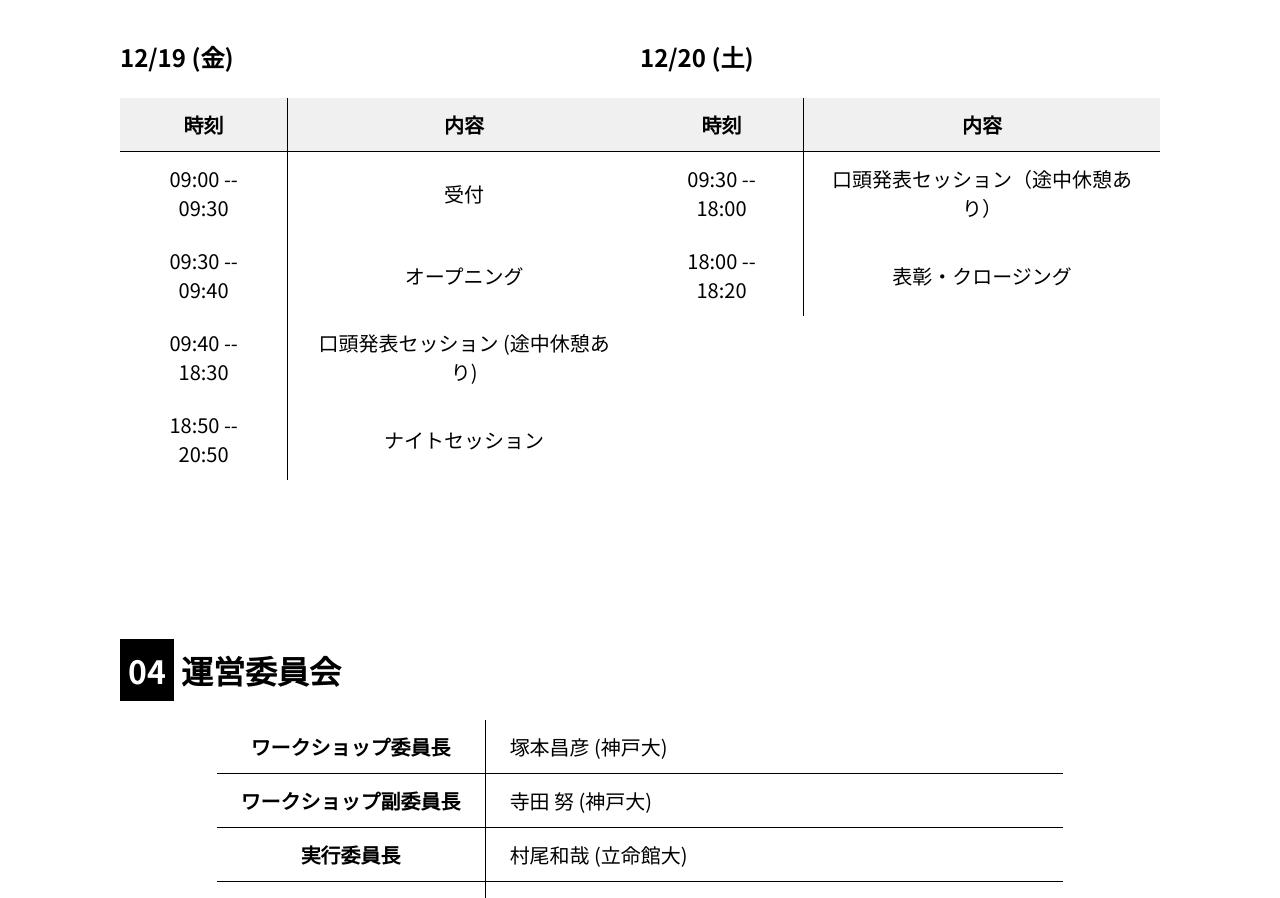
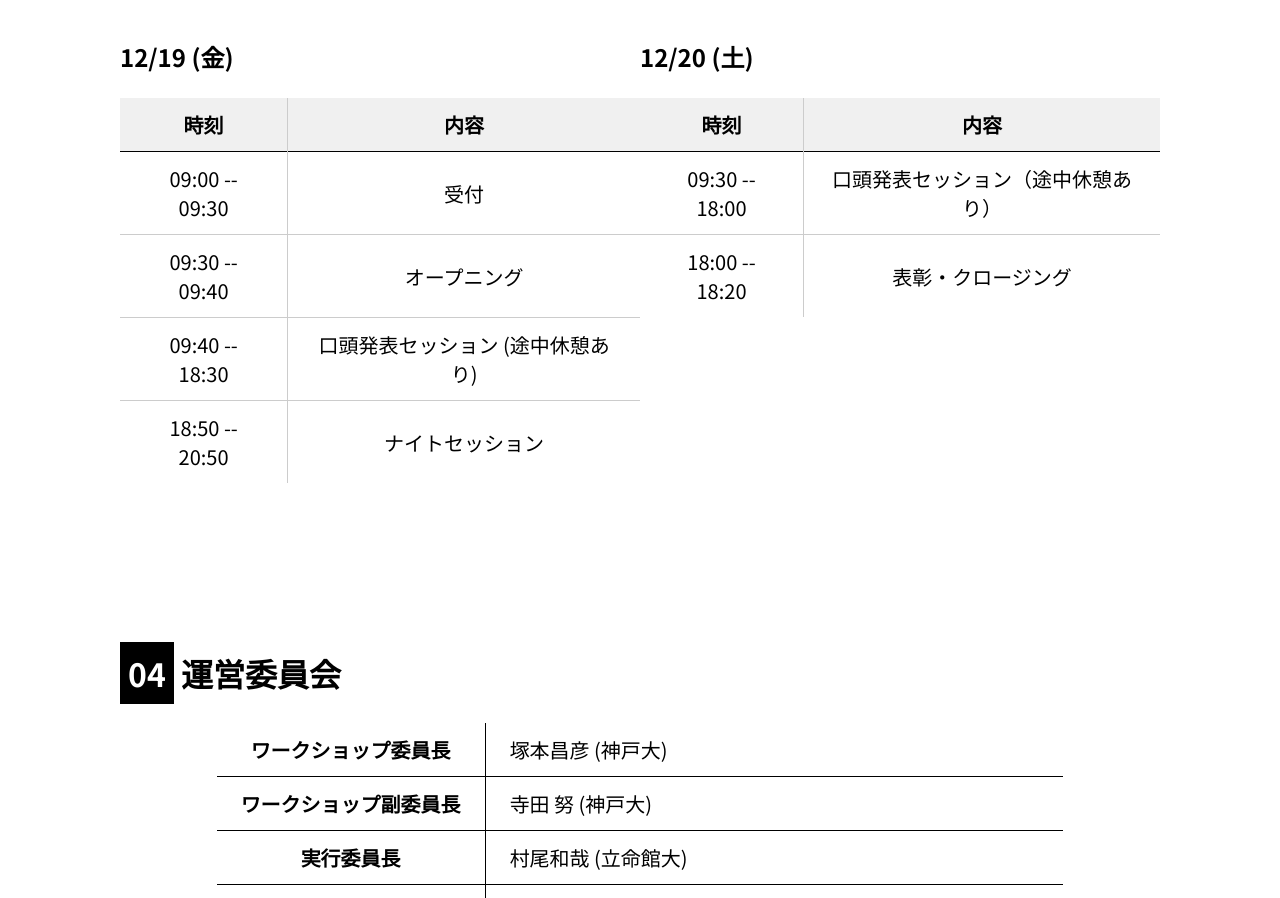
Before and after one commit to HirokiOka/uww2025, an Astro site: page / in a window 1280 px wide. Shown: the part 3609-4507 px from the top of the page. Built offline with nearby package versions, Linux system fonts and the light colour scheme; Astro itself is replaced by a stand-in of ours; a web font is replaced by a local one.

Commit message:
ボーターカラー調整

```diff
--- a/src/components/Schedule.astro
+++ b/src/components/Schedule.astro
@@ -81,17 +81,20 @@ const scheduleInfo = [
             & > th {
                 padding: 12px 24px;
                 &:first-child {
-                    border-right: 1px solid #000;
+                    border-right: 1px solid #ccc;
                 }
             }
         }
 
         tbody > tr {
             text-align: center;
+            &:not(:last-child) {
+                border-bottom: 1px solid #ccc;
+            }
             & > td {
                 padding: 12px 24px;
                 &:first-child {
-                    border-right: 1px solid #000;
+                    border-right: 1px solid #ccc;
                 }
             }
 
```
